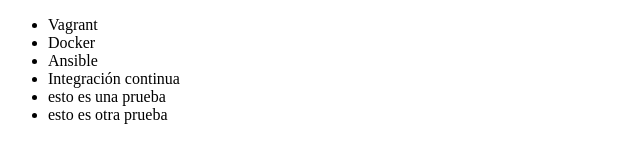
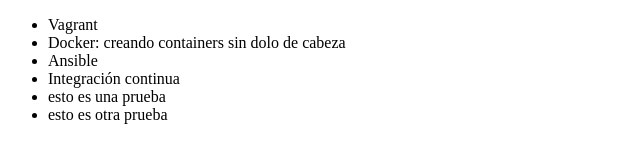
Before and after one commit to CresMendez/cursoAluraGitHub, a plain HTML site: page index.html in a window 1280 px wide. Shown: the whole page, without its empty margins (0-640 px from the left). Drawn offline with Linux system fonts and the light colour scheme.

Commit message:
corrigiendo el nombre del curso de Docker

```diff
--- a/index.html
+++ b/index.html
@@ -7,7 +7,7 @@
 <body>
      <ul>
          <li> Vagrant </li>
-         <li> Docker </li>
+         <li> Docker: creando containers sin dolo de cabeza </li>
          <li> Ansible </li>
          <li> Integración continua</li>
          <li>esto es una prueba</li>
```
